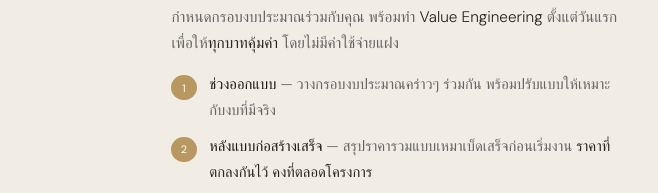
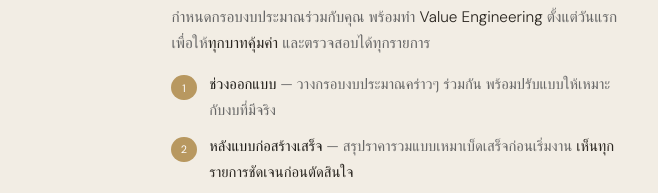
Before and after one commit to needmorespacestudio/needmorespacestudio.github.io, a plain HTML site: page index.html in a window 1280 px wide. Shown: the part 2814-3007 px from the top of the page, 0-658 px from the left. Drawn offline with Linux system fonts and the light colour scheme; grey boxes are pictures that could not be loaded.

Commit message:
Homepage budget card: remove no-hidden-cost and fixed-price claims
Copy rules say to talk about planning and controlling the budget, not
to promise a locked price or 'no hidden costs'. Replaces those two
phrases in the why-us budget card with transparency wording.

Co-Authored-By: Claude Opus 5.5 <noreply@anthropic.com>
Claude-Session: https://claude.ai/code/session_014z4LhXHehEb9ct6QD938LB

```diff
--- a/index.html
+++ b/index.html
@@ -1216,10 +1216,10 @@ a.line-btn{display:inline-flex;align-items:center;justify-content:center;gap:.6e
           <div>
             <div class="why-card-title">บริหารงบประมาณให้คุ้มค่า</div>
             <div class="why-card-th">วางกรอบงบประมาณร่วมกันตั้งแต่ต้น ลดความเสี่ยงเรื่องงบบานปลายระหว่างก่อสร้าง</div>
-            <p class="why-card-p">กำหนดกรอบงบประมาณร่วมกับคุณ พร้อมทำ <span class="kw">Value Engineering</span> ตั้งแต่วันแรก เพื่อให้<span class="kw">ทุกบาทคุ้มค่า</span> โดยไม่มีค่าใช้จ่ายแฝง</p>
+            <p class="why-card-p">กำหนดกรอบงบประมาณร่วมกับคุณ พร้อมทำ <span class="kw">Value Engineering</span> ตั้งแต่วันแรก เพื่อให้<span class="kw">ทุกบาทคุ้มค่า</span> และตรวจสอบได้ทุกรายการ</p>
             <ol class="budget-steps">
               <li><span class="bs-num">1</span><span class="bs-body"><strong>ช่วงออกแบบ</strong> — วางกรอบงบประมาณคร่าวๆ ร่วมกัน พร้อมปรับแบบให้เหมาะกับงบที่มีจริง</span></li>
-              <li><span class="bs-num">2</span><span class="bs-body"><strong>หลังแบบก่อสร้างเสร็จ</strong> — สรุปราคารวมแบบเหมาเบ็ดเสร็จก่อนเริ่มงาน <span class="kw">ราคาที่ตกลงกันไว้ คงที่ตลอดโครงการ</span></span></li>
+              <li><span class="bs-num">2</span><span class="bs-body"><strong>หลังแบบก่อสร้างเสร็จ</strong> — สรุปราคารวมแบบเหมาเบ็ดเสร็จก่อนเริ่มงาน <span class="kw">เห็นทุกรายการชัดเจนก่อนตัดสินใจ</span></span></li>
               <li><span class="bs-num">3</span><span class="bs-body"><strong>ระหว่างก่อสร้าง</strong> — ติดตามและควบคุมค่าใช้จ่ายให้ไม่เกินที่ตกลงกันไว้ <span class="kw">ทุกค่าใช้จ่าย แจ้งให้ทราบก่อนดำเนินการเสมอ</span></span></li>
             </ol>
           </div>
```
